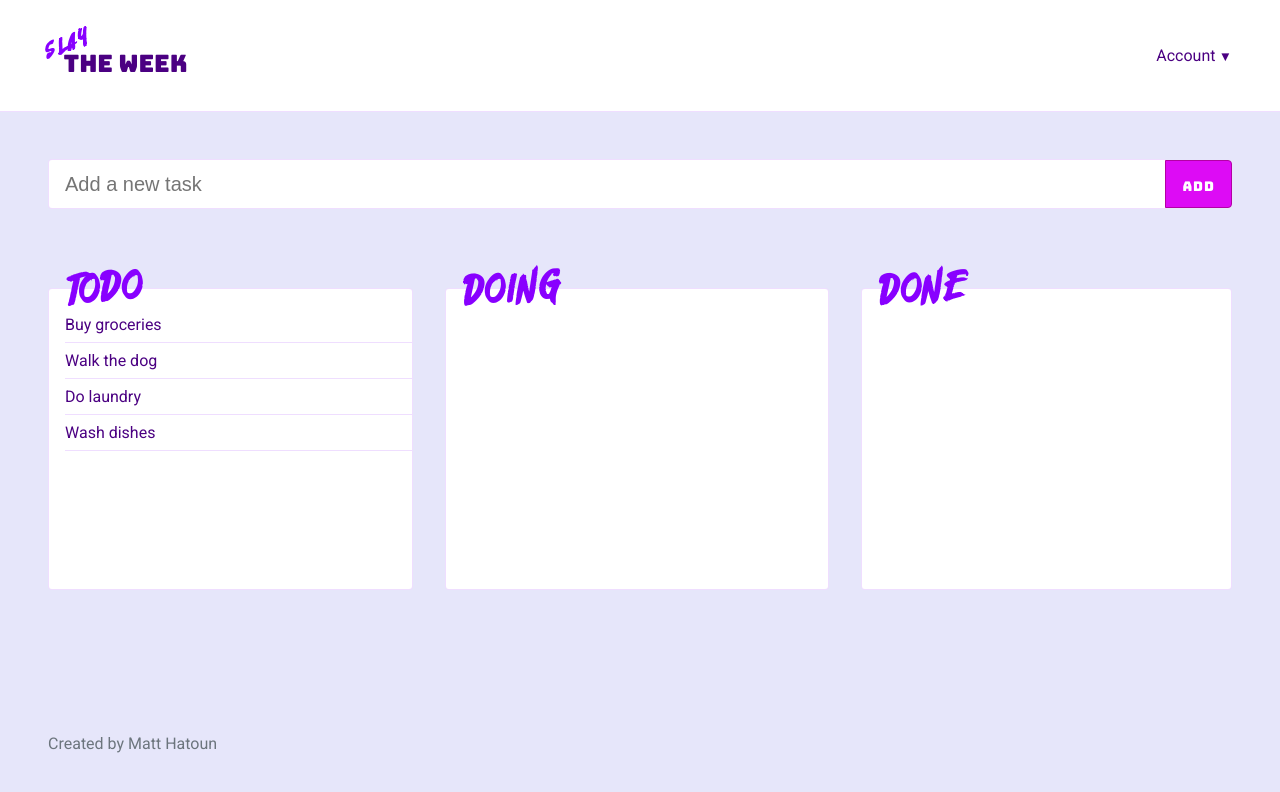
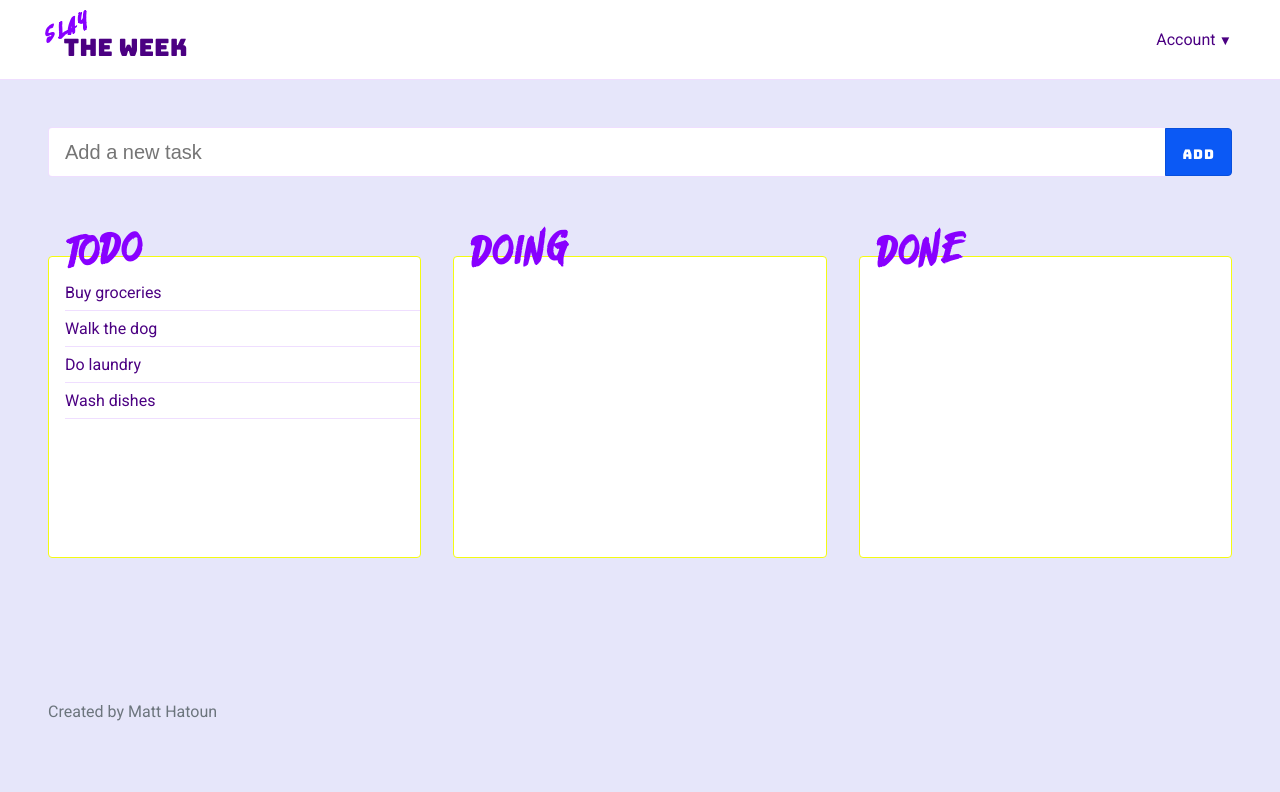
Before and after one commit to mhatoun/slay-the-week, a React (Create React App) app: page / in a window 1280 px wide. Shown: the top 792 px of the page. Built offline with nearby package versions, Linux system fonts and the light colour scheme; a web font is replaced by a local one.

Commit message:
yellow border and more cleanup

```diff
--- a/src/App.css
+++ b/src/App.css
@@ -5,10 +5,17 @@
 
   --highlight-color: #8800ff;
   --mild-color: #8400ff21;
+  --contrast-color: #f4fb12;
 
   --rounded-corner: 0.25rem;
   --font-chunky: "Bungee", sans-serif;
   --font-pop: "Cyberthrone", serif;
+
+  --primary-button-background-color: #0b59f5;
+  --primary-button-text-color: #ffffff;
+  --primary-button-border-color: #084fdc;
+  --primary-button-hover-color: #073ead;
+  --primary-button-click-color: #063084;
 }
 
 @font-face {
@@ -27,7 +34,7 @@ body {
 }
 
 #header {
-  padding: 2rem 3rem 2rem;
+  padding: 1rem 3rem 1rem;
   background: var(--bright-background-color);
   border-bottom: 1px solid var(--mild-color);
 }
@@ -79,6 +86,7 @@ body {
     padding: 0 1rem;
     transform: rotate(-5deg);
     margin-bottom: 1rem;
+    width: 200px;
   }
   .list {
     background-color: var(--bright-background-color);
@@ -111,6 +119,9 @@ body {
 .border-mild {
   border: 1px solid var(--mild-color);
 }
+.border-contrast {
+  border: 1px solid var(--contrast-color);
+}
 .font-pop {
   font-family: var(--font-pop);
   letter-spacing: 0.25rem;
@@ -129,9 +140,9 @@ body {
   height: 100%;
 }
 .primary-button {
-  background-color: #dd0bf5;
-  color: #ffffff;
-  border: 1px solid #b300a4;
+  background-color: var(--primary-button-background-color);
+  color: var(--primary-button-text-color);
+  border: 1px solid var(--primary-button-border-color);
   text-transform: uppercase;
   letter-spacing: 1px;
   transition: all 0.2s ease;
@@ -142,11 +153,11 @@ body {
 }
 
 .primary-button:hover {
-  background-color: #800082;
+  background-color: var(--primary-button-hover-color);
 }
 
 .primary-button:active {
-  background-color: #5e0065;
+  background-color: var(--primary-button-click-color);
 }
 
 .input-button-wrapper {
--- a/src/List.js
+++ b/src/List.js
@@ -2,7 +2,7 @@ import React from 'react';
 
 const List = ({name, items}) => {
   return (
-    <div className='list flex-grow-1 rounded-corners border-mild'>
+    <div className='list flex-grow-1 rounded-corners border-contrast'>
       <div className='list-title font-pop'>
         {name}
       </div>
```
